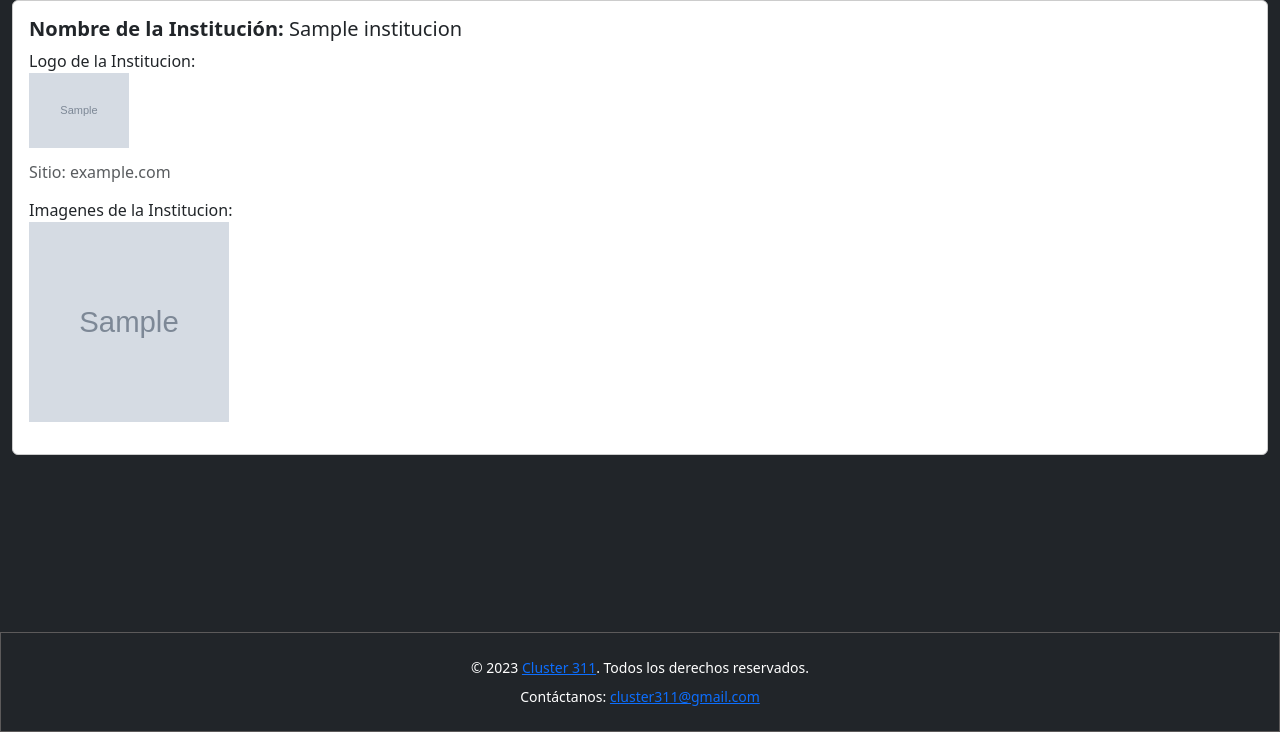
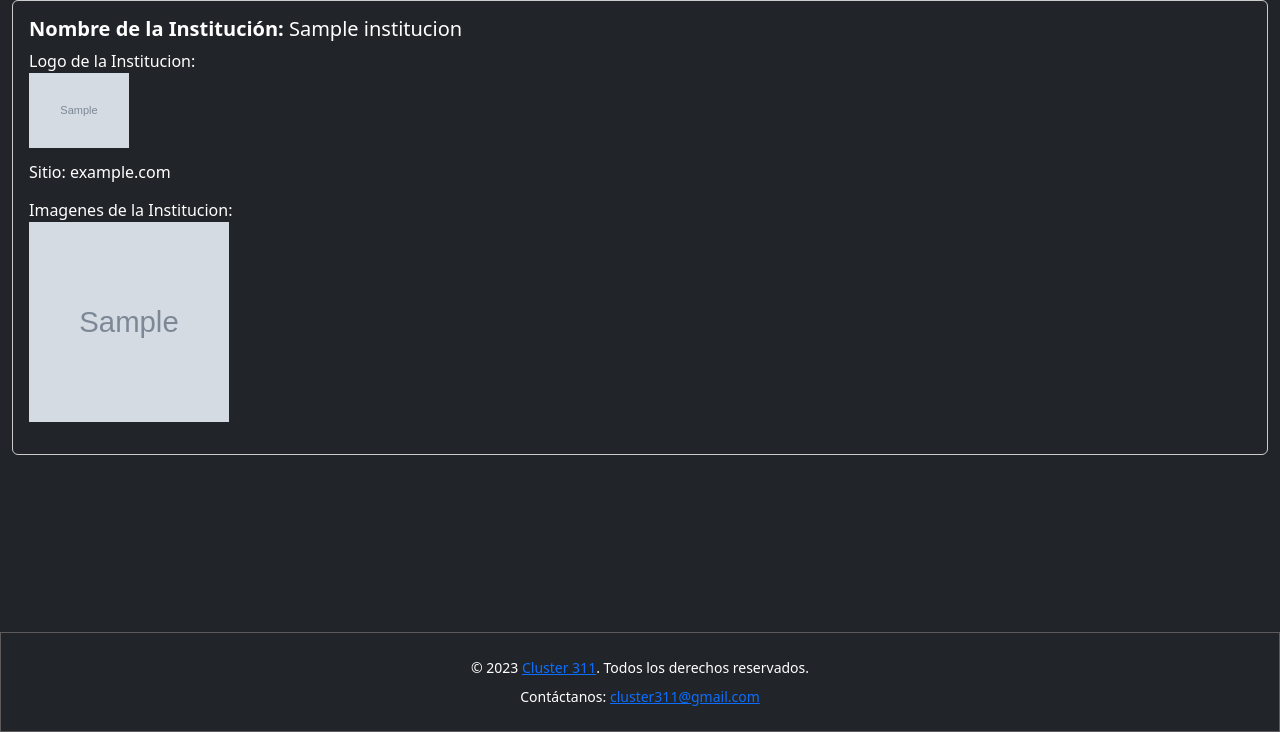
Before and after one commit to avdata99/clasdrom, a Django app: page /instituciones/1/ in a window 1280 px wide. Shown: the part 68-800 px from the top of the page. Run offline with Django 4.2, Linux system fonts and the light colour scheme; tables that the repository leaves empty hold one stand-in row (values such as "Sample post"); grey boxes marked "Sample" are stand-in pictures.

Commit message:
correciones en los stilos  html

```diff
--- a/cdrom/instituciones/templates/instituciones/institucion_detail.html
+++ b/cdrom/instituciones/templates/instituciones/institucion_detail.html
@@ -6,7 +6,7 @@
 {% endblock %}
 
 {% block site_content %}
-    <div class="card">
+    <div class="card bg-dark text-white">
         <div class="card-body">
             <h5 class="card-title"><b>Nombre de la Institución:</b> {{ institucion.nombre }}</h5>
                 {% if institucion.logo %}
@@ -20,7 +20,9 @@
             <h6 class="card-subtitle mb-2 text-muted">
                 <br/>
                 {% if institucion.site %}
+                <div class="text-white">
                     Sitio: {{ institucion.site }}
+                </div>
                 {% endif %}
             </h6>
             <p class="card-text">
--- a/cdrom/instituciones/templates/instituciones/institucion_list.html
+++ b/cdrom/instituciones/templates/instituciones/institucion_list.html
@@ -7,7 +7,7 @@
 
 {% block site_content %}
 {% for institucion in lista %}
-    <div class="card">
+    <div class="card bg-dark text-white">
         <div class="card-body">
             <h5 class="card-title">{{ institucion.nombre }}</h5>
 
@@ -18,8 +18,11 @@
             {% endif %}
 
             <h6 class="card-subtitle mb-2 text-muted">
+                <br/>
                 {% if institucion.site %}
+                <div class="text-white">
                     Sitio: {{ institucion.site }}
+                </div>
                 {% endif %}
             </h6>
 
```
Also changed, not shown: cdrom/cursos/templates/cursos/curso_list.html (+6 -4 lines).
